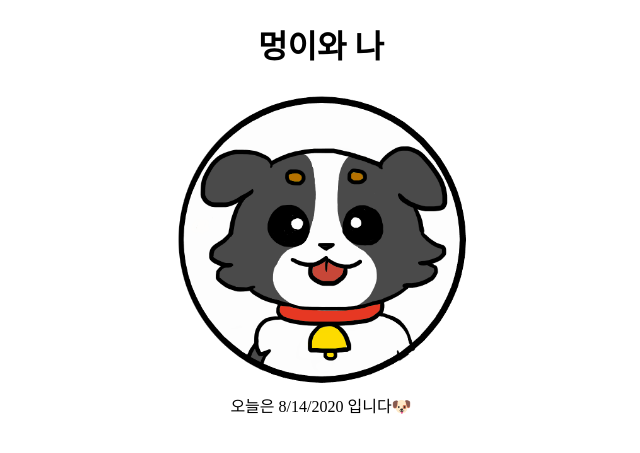
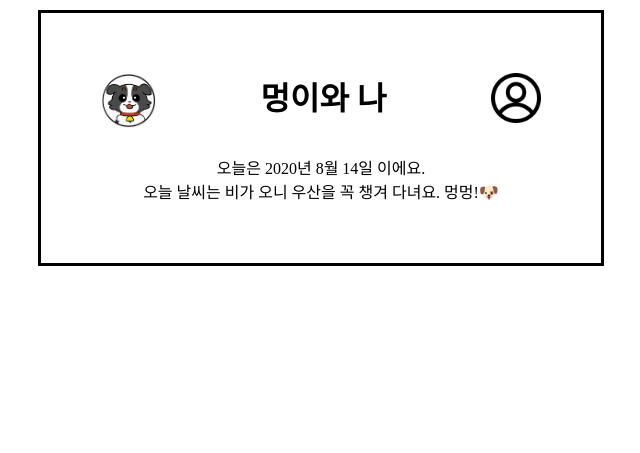
Before and after one commit to bibi6666667/scc, a Python web app: template my_project/templates/index.html in a window 1280 px wide. Shown: the top 453 px of the page, without its empty margins (319-959 px from the left). Run offline with Jinja, Linux system fonts and the light colour scheme; the template is opened without the code that fills it, so the values that code supplies are empty.

Commit message:
타이틀, 아이콘 배열

```diff
--- a/my_project/templates/index.html
+++ b/my_project/templates/index.html
@@ -8,16 +8,32 @@
     <script src="https://ajax.googleapis.com/ajax/libs/jquery/3.5.1/jquery.min.js"></script>
 
     <style>
+        h1 {
+            display: inline;
+        }
+
+        #title {
+            margin: 30px;
+        }
 
         #doggo_icon {
-            width: 300px;
-            height: 300px;
+            width: 55px;
+            height: 55px;
+            float: left;
+        }
+
+        #user_icon {
+            width: 50px;
+            height: 50px;
+            float: right;
         }
 
         .wrap {
             margin: 10px auto;
-            width: 1000px;
+            padding: 30px;
+            width: 500px;
             text-align: center;
+            border: solid black;
         }
 
     </style>
@@ -35,7 +51,7 @@
             let hours = today.getHours();
             let minutes = today.getMinutes();
             let seconds = today.getSeconds();
-            $('#today').append(today.toLocaleDateString());
+            $('#today').append(year + '년 ' + month + '월 ' + date + '일');
         }
 
         function showStar() {
@@ -92,12 +108,20 @@
 </head>
 <body>
 <div class="wrap">
-    <h1>멍이와 나</h1>
+
     <div id="title">
         <img id="doggo_icon" src="../static/Doggo_icon.png" alt="아이콘 이미지">
+        <h1>멍이와 나</h1>
+        <img id="user_icon" src="../static/user_icon.png" alt="아이콘 이미지">
+        <br><br><br>
+        오늘은 <span id="today"></span> 이에요.<br>
+        오늘 날씨는 비가 오니 우산을 꼭 챙겨 다녀요. 멍멍!🐶
     </div>
+    <div id="schedules">
+        <div class="schedule">
 
-    오늘은 <span id="today"></span> 입니다🐶
+        </div>
+    </div>
 
 
 </div>
```
Also changed, not shown: my_project/static/user_icon.png (added).
